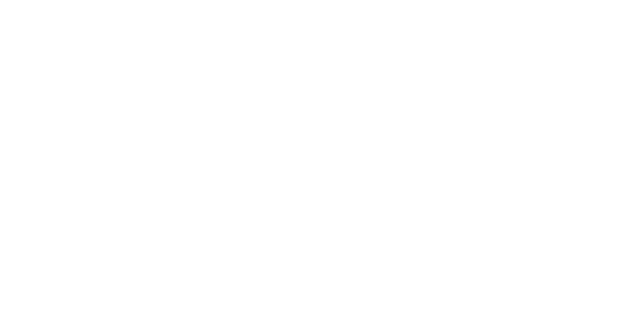
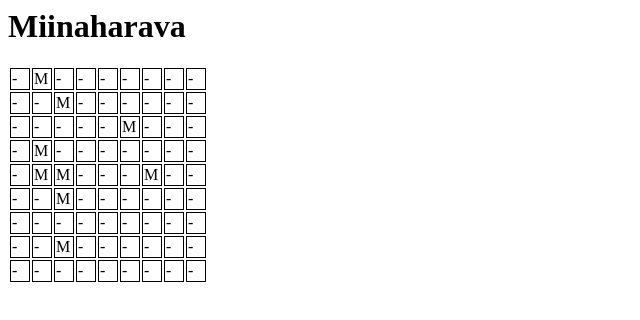
Before and after one commit to unfo/minesweeper, a plain HTML site: page index.html in a window 1280 px wide. Shown: the whole page, without its empty margins (0-640 px from the left). Drawn offline with Linux system fonts and the light colour scheme.

Commit message:
Satunnaiset miinat toimivat

```diff
--- a/index.html
+++ b/index.html
@@ -1,8 +1,14 @@
 <html>
 <head>
 	<script src='jquery.min.js'></script>
+	<script src='minesweeper.js'></script>
+	<style>
+		td { border: 1px solid black; width: 16px; height: 16px;}
+	</style>
 </head>
 <body>
+	<h1>Miinaharava</h1>
+
 
 </body>
 </html>
--- /dev/null
+++ b/minesweeper.js
@@ -0,0 +1,45 @@
+// minesweeper.js
+
+$(function() {
+	var KORKEUS = 9;
+	var LEVEYS = 9;
+	var MIINA_KPL = 9;
+	var MIINOJA_PER_RIVI = 2;
+
+	var pelilauta = $("<table></table>");
+
+	for (var rivinumero = 1; rivinumero <= KORKEUS; rivinumero++) {
+		var rivi = $("<tr></tr>");
+		var miinojarivilla = 0;
+		for (var sarake = 1; sarake <= LEVEYS; sarake++) {
+			var ruutu = $("<td></td>");
+			ruutu.text('-');
+			ruutu.addClass('rivi_' + rivinumero);
+			ruutu.addClass('ruutu_' + sarake);
+			rivi.append(ruutu);
+		}
+		pelilauta.append(rivi);
+	}
+
+	$("body").append(pelilauta);
+
+
+	while (MIINA_KPL > 0) {
+		var miinarivi = satunnainen(KORKEUS);
+		var miinaruutu = satunnainen(LEVEYS);
+		var ruutu = $("td.ruutu_" + miinaruutu + ".rivi_" + miinarivi);
+		console.log(ruutu);
+		if (ruutu.hasClass('miina')) {
+			// Ei voida pistaa toista miinaa
+		} else {
+			ruutu.text('M');
+			ruutu.addClass('miina');
+			MIINA_KPL--;
+		}
+
+	}
+
+	function satunnainen(maksimi) {
+		return Math.ceil(Math.random() * maksimi);
+	}
+});
```
